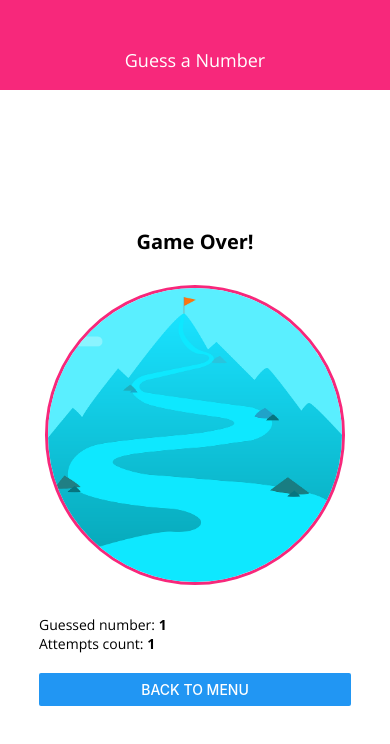
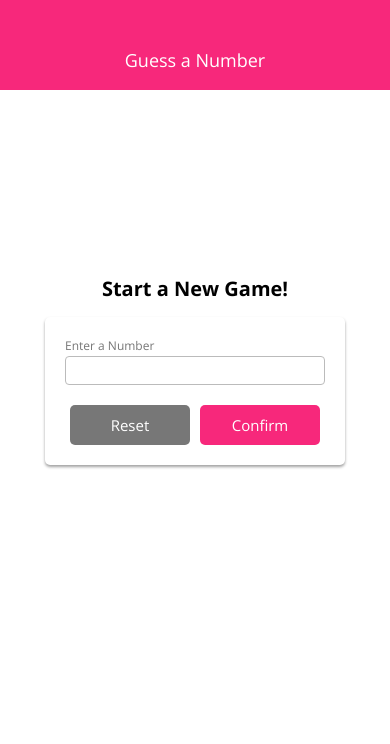
Before and after one commit to SirPeace/rn-guess-number, a React Native app: screen / in a window 390 px wide. Shown: the top 744 px of the page. Built offline with nearby package versions, Linux system fonts and the light colour scheme.

Commit message:
Custom button component

```diff
--- /dev/null
+++ b/components/UI/Button.tsx
@@ -0,0 +1,51 @@
+import React from "react"
+import { View, StyleSheet, TouchableOpacity } from "react-native"
+
+import colors from "../../constants/colors"
+import { Text } from "./Text"
+
+type ButtonProps = {
+  onPress: () => void
+  title: string
+  type?: "primary" | "secondary"
+  flat?: boolean
+}
+
+export const Button: React.FC<ButtonProps> = props => {
+  let buttonStyles = styles.button
+
+  if (props.type === "primary")
+    buttonStyles = { ...buttonStyles, ...styles.button__primary }
+
+  if (props.flat) buttonStyles = { ...buttonStyles, ...styles.button__flat }
+
+  return (
+    <TouchableOpacity onPress={props.onPress} activeOpacity={0.65}>
+      <View style={buttonStyles}>
+        <Text style={styles.buttonText}>{props.title}</Text>
+      </View>
+    </TouchableOpacity>
+  )
+}
+
+const styles = StyleSheet.create({
+  button: {
+    padding: 10,
+    backgroundColor: colors.secondary,
+    borderRadius: 5,
+  },
+
+  button__primary: {
+    backgroundColor: colors.primary,
+  },
+
+  button__flat: {
+    borderRadius: 0,
+  },
+
+  buttonText: {
+    fontSize: 15,
+    color: "#fff",
+    textAlign: "center",
+  },
+})
--- a/screens/GameOverScreen.tsx
+++ b/screens/GameOverScreen.tsx
@@ -1,6 +1,7 @@
 import React from "react"
-import { Button, Image, StyleSheet, View } from "react-native"
+import { Image, StyleSheet, View } from "react-native"
 
+import { Button } from "../components/UI/Button"
 import { Text } from "../components/UI/Text"
 import { TitleText } from "../components/UI/TitleText"
 import colors from "../constants/colors"
@@ -17,7 +18,7 @@ export const GameOverScreen: React.FC<GameOverScreenProps> = props => {
   return (
     <View style={styles.screen}>
       <View style={styles.container}>
-        <TitleText style={styles.title}>Game Over!</TitleText>
+        <TitleText style={styles.title}>The Game is Over!</TitleText>
 
         <View style={{ alignItems: "center" }}>
           <View style={styles.imageContainer}>
@@ -45,6 +46,7 @@ export const GameOverScreen: React.FC<GameOverScreenProps> = props => {
         <Button
           title="Back to menu"
           onPress={() => setRoute({ name: "startGame" })}
+          type="primary"
         />
       </View>
     </View>
@@ -68,6 +70,7 @@ const styles = StyleSheet.create({
 
   body: {
     marginBottom: 20,
+    textAlign: "center",
   },
 
   image: {
--- a/screens/GameScreen.tsx
+++ b/screens/GameScreen.tsx
@@ -1,9 +1,10 @@
 import React from "react"
-import { View, StyleSheet, Button, Alert } from "react-native"
+import { View, StyleSheet, Alert } from "react-native"
 
 import colors from "../constants/colors"
 import gameRules from "../constants/gameRules"
 import { ScreenRouterContext } from "../contexts/ScreenRouterContext"
+import { Button } from "../components/UI/Button"
 import { Text } from "../components/UI/Text"
 
 type GameScreenProps = {
@@ -61,14 +62,13 @@ export const GameScreen: React.FC<GameScreenProps> = ({ number }) => {
             <Button
               onPress={() => tryToGuess(minBoundary.current, currentGuess)}
               title="Lower"
-              color={colors.secondary}
             />
           </View>
           <View style={styles.button}>
             <Button
               onPress={() => tryToGuess(currentGuess + 1, maxBoundary.current)}
               title="Greater"
-              color={colors.primary}
+              type="primary"
             />
           </View>
         </View>
@@ -78,6 +78,8 @@ export const GameScreen: React.FC<GameScreenProps> = ({ number }) => {
         <Button
           title="Back to menu"
           onPress={() => setRoute({ name: "startGame" })}
+          type="primary"
+          flat
         />
       </View>
     </View>
--- a/screens/ScreenRouter.tsx
+++ b/screens/ScreenRouter.tsx
@@ -18,9 +18,7 @@ export const ScreenRouter: React.FC = () => {
 
   return (
     <ScreenRouterContext.Provider value={{ setRoute }}>
-      {route.name === "startGame" && (
-        <GameOverScreen number={1} triesCount={1} />
-      )}
+      {route.name === "startGame" && <StartGameScreen />}
       {route.name === "game" && <GameScreen number={route.params?.number} />}
       {route.name === "gameOver" && (
         <GameOverScreen
--- a/screens/StartGameScreen.tsx
+++ b/screens/StartGameScreen.tsx
@@ -2,16 +2,15 @@ import React from "react"
 import {
   View,
   StyleSheet,
-  Button,
   TouchableWithoutFeedback,
   Keyboard,
   Alert,
 } from "react-native"
 
+import { Button } from "../components/UI/Button"
 import { Card } from "../components/UI/Card"
 import { Input } from "../components/UI/Input"
 import { TitleText } from "../components/UI/TitleText"
-import colors from "../constants/colors"
 import gameRules from "../constants/gameRules"
 import { ScreenRouterContext } from "../contexts/ScreenRouterContext"
 
@@ -63,18 +62,10 @@ export const StartGameScreen: React.FC = () => {
 
             <View style={{ flexDirection: "row" }}>
               <View style={styles.button}>
-                <Button
-                  onPress={() => setNumberToGuess("")}
-                  title="Reset"
-                  color={colors.secondary}
-                />
+                <Button onPress={() => setNumberToGuess("")} title="Reset" />
               </View>
               <View style={styles.button}>
-                <Button
-                  onPress={onConfirm}
-                  title="Confirm"
-                  color={colors.primary}
-                />
+                <Button onPress={onConfirm} title="Confirm" type="primary" />
               </View>
             </View>
           </Card>
```
